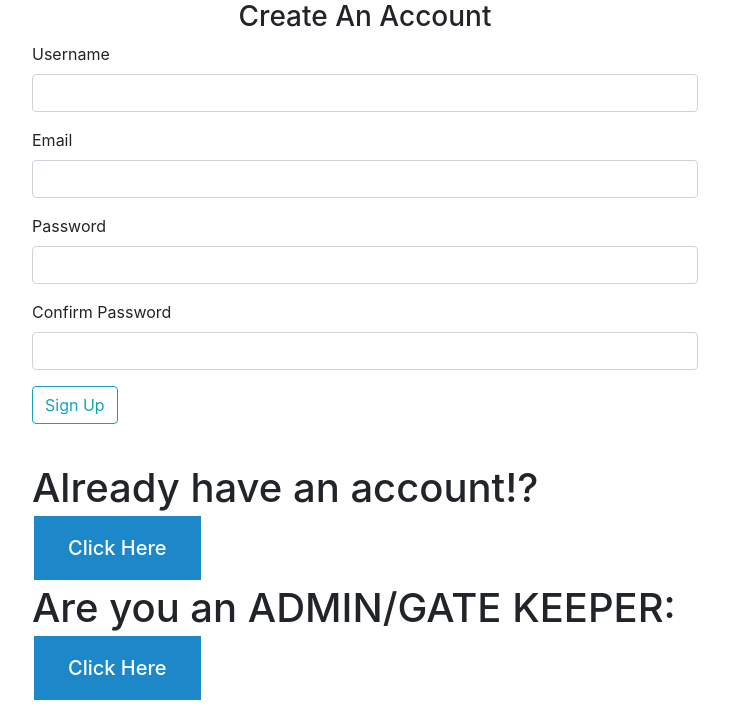
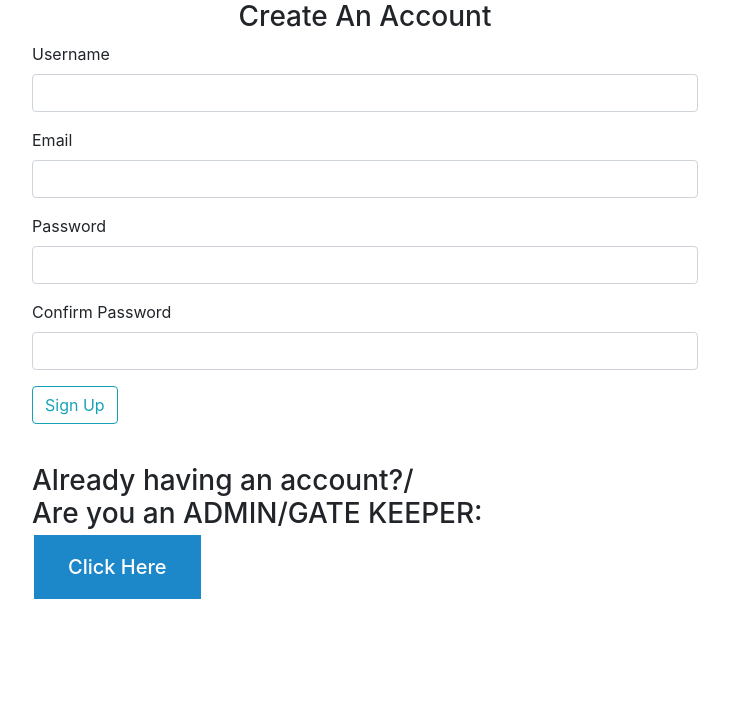
Before and after one commit to deepakkumarjha1111/current, a Flask app: page /register in a window 1280 px wide. Shown: the part 104-816 px from the top of the page, without its empty margins (275-1004 px from the left). After the commit the page ends 703 px from the top, so only its background shows below. Run offline with Flask 2, Linux system fonts and the light colour scheme; some libraries are stand-ins or nearby versions.

Commit message:
Update register.html

```diff
--- a/flaskblog/templates/register.html
+++ b/flaskblog/templates/register.html
@@ -62,32 +62,7 @@
 
     <br>
     <!----------------------------->
-    <h1>Already have an account!?
-        <br>
-    <!DOCTYPE html>
-<html>
-  <head>
-    <title>Title of the document</title>
-    <style>
-      .button {
-        background-color: #1c87c9;
-        border: none;
-        color: white;
-        padding: 20px 34px;
-        text-align: center;
-        text-decoration: none;
-        display: inline-block;
-        font-size: 20px;
-        margin: 4px 2px;
-        cursor: pointer;
-      }
-    </style>
-  </head>
-  <body>
-    <a href="https://theflaskblog.herokuapp.com/login" class="button">Click Here</a>
-  </body>
-</html>
-
+        <h3>Already having an account?/
         <br>
         Are you an ADMIN/GATE KEEPER:
         <br>
```
